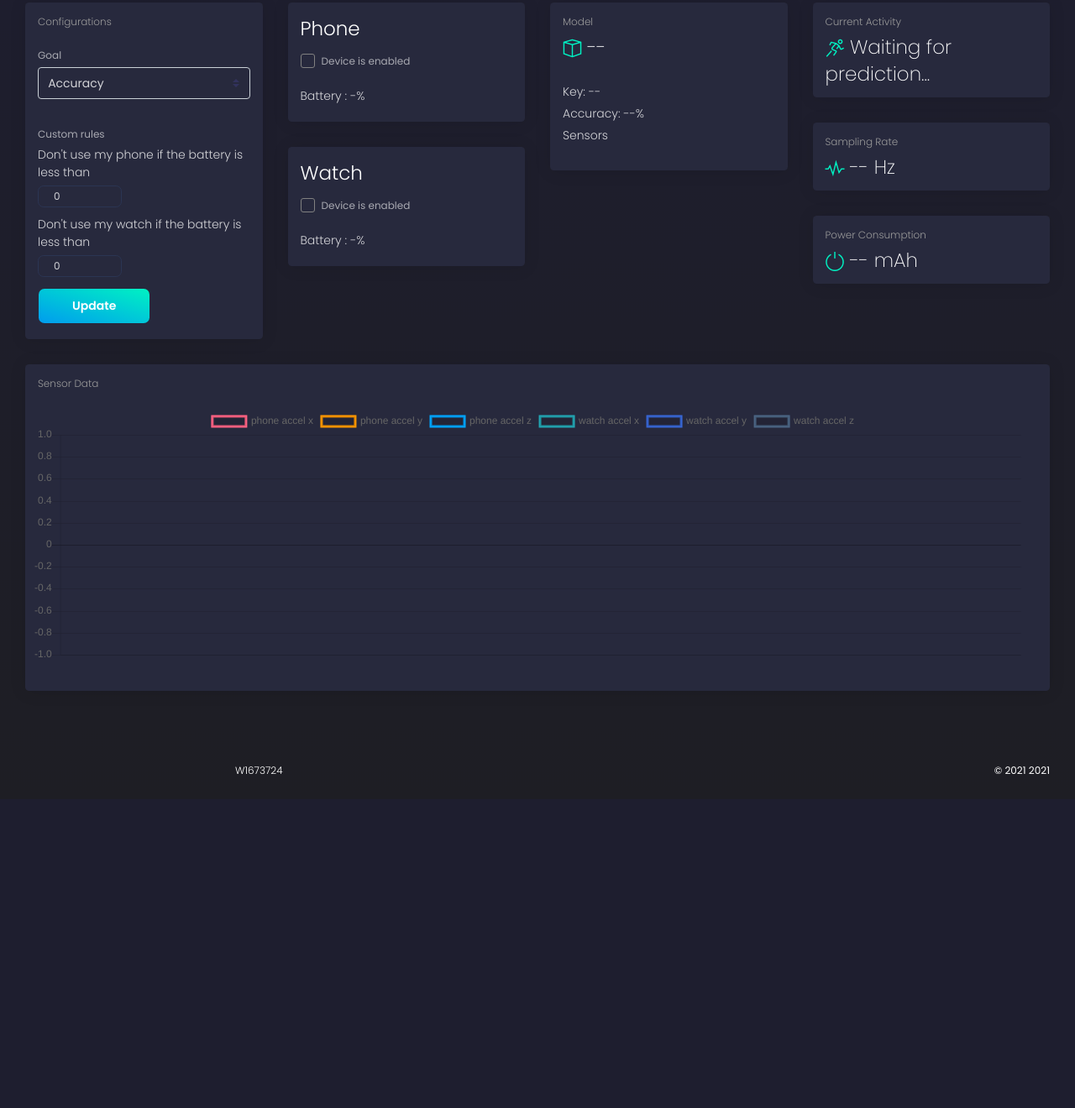
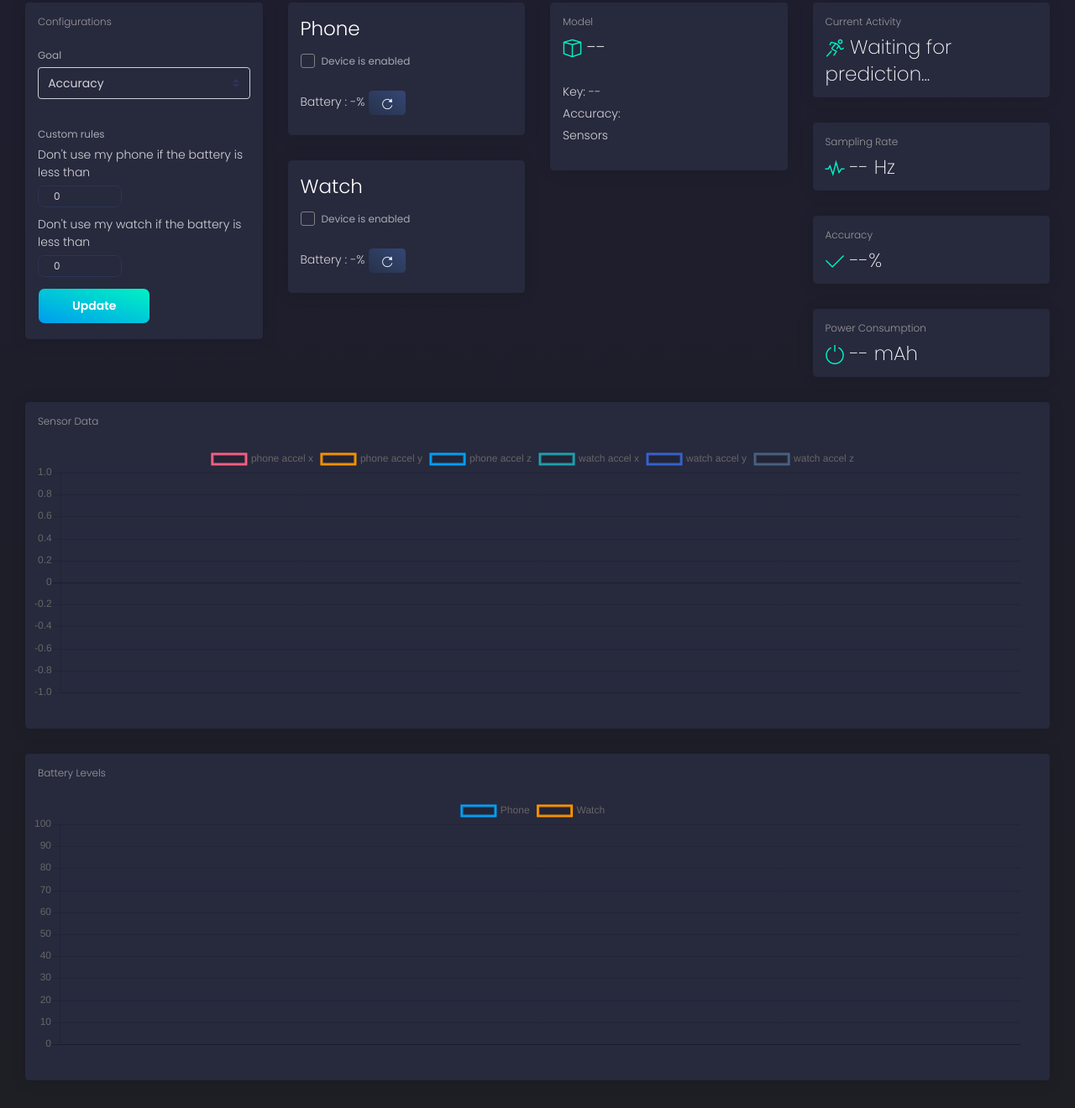
Before and after one commit to jayasanka-sack/adaptive-learning-manager, a plain HTML site: page application/static/dashboard.html in a window 1280 px wide. Shown: the part 77-1397 px from the top of the page at 84% size. Before the commit the page ends 1029 px from the top, so only its background shows below. Drawn offline with nearby package versions, Linux system fonts and the light colour scheme; no server answers.

Commit message:
Add battery level recharge facility

```diff
--- a/application/static/dashboard.html
+++ b/application/static/dashboard.html
@@ -57,12 +57,14 @@
                                 <label>Custom rules</label>
                                 <div class="form-group">
                                     <p>Don't use my phone if the battery is less than</p>
-                                    <input id="phone-min-battery" style="width: 100px" type="number" class="form-control form-control-sm"
+                                    <input id="phone-min-battery" style="width: 100px" type="number"
+                                           class="form-control form-control-sm"
                                            value="0">
                                 </div>
                                 <div class="form-group">
                                     <p>Don't use my watch if the battery is less than</p>
-                                    <input id="watch-min-battery" style="width: 100px" type="number" class="form-control form-control-sm"
+                                    <input id="watch-min-battery" style="width: 100px" type="number"
+                                           class="form-control form-control-sm"
                                            value="0">
                                 </div>
                                 <button class="btn btn-success" onclick="sendDeviceData()" type="button">Update</button>
@@ -85,7 +87,11 @@
                                         </label>
                                     </div>
                                     <br/>
-                                    <p>Battery : <span id="phone_battery">-</span>%</p>
+                                    <p>Battery : <span id="phone_battery">-</span>%
+                                    <button class="btn btn-sm" onclick="rechargeDevice('phone')">
+                                            <i class="tim-icons icon-refresh-01"></i>
+                                        </button>
+                                    </p>
                                 </div>
                             </div>
                         </div>
@@ -104,7 +110,12 @@
                                         </label>
                                     </div>
                                     <br/>
-                                    <p>Battery : <span id="watch_battery">-</span>%</p>
+                                    <p>
+                                        Battery : <span id="watch_battery">-</span>%
+                                        <button class="btn btn-sm" onclick="rechargeDevice('watch')">
+                                            <i class="tim-icons icon-refresh-01"></i>
+                                        </button>
+                                    </p>
                                 </div>
                             </div>
                         </div>
@@ -120,7 +131,7 @@
                         </div>
                         <div class="card-body">
                             <p>Key: <span id="model-key">--</span></p>
-                            <p>Accuracy: <span id="model-accuracy">--</span>%</p>
+                            <p>Accuracy: </p>
                             <p>Sensors</p>
                             <ul id="sensors">
                             </ul>
@@ -156,6 +167,18 @@
                         <div class="col-lg-12">
                             <div class="card">
                                 <div class="card-header">
+                                    <h5 class="card-category">Accuracy</h5>
+                                    <h3 class="card-title"><i class="tim-icons icon-check-2 text-success"></i>
+                                        <span id="model-accuracy">--</span>%
+                                    </h3>
+                                </div>
+                            </div>
+                        </div>
+                    </div>
+                    <div class="row">
+                        <div class="col-lg-12">
+                            <div class="card">
+                                <div class="card-header">
                                     <h5 class="card-category">Power Consumption</h5>
                                     <h3 class="card-title"><i class="tim-icons icon-button-power text-success"></i>
                                         <span id="energy">--</span> mAh
@@ -174,7 +197,21 @@
                         </div>
                         <div class="card-body">
                             <div class="chart-area">
-                                <canvas id="myChart"></canvas>
+                                <canvas id="chart-sensor-data"></canvas>
+                            </div>
+                        </div>
+                    </div>
+                </div>
+            </div>
+            <div class="row">
+                <div class="col-12">
+                    <div class="card card-chart">
+                        <div class="card-header ">
+                            <h5 class="card-category">Battery Levels</h5>
+                        </div>
+                        <div class="card-body">
+                            <div class="chart-area">
+                                <canvas id="chart-battery-data"></canvas>
                             </div>
                         </div>
                     </div>
--- a/application/static/index.js
+++ b/application/static/index.js
@@ -6,7 +6,10 @@ let watchX = [];
 let watchY = [];
 let watchZ = [];
 let lables = [];
+let phoneBattery = [];
+let watchBattery = [];
 let chart;
+let batteryChart;
 const activities = {
     "A": "walking",
     "B": "jogging",
@@ -16,7 +19,8 @@ const activities = {
 }
 
 $(document).ready(function () {
-    initializeChart();
+    initializeSensorChart();
+    initializeBatteryChart();
     // Connect to the Socket.IO server.
     socket = io();
 
@@ -55,7 +59,7 @@ $(document).ready(function () {
             $('#model-accuracy').text(model['accuracy']);
             $('#sensors').text('');
             model.sensors.forEach((sensor) => {
-               $('#sensors').append(`<li>${sensor}</li>`);
+                $('#sensors').append(`<li>${sensor}</li>`);
             });
         } else {
             $('#selectedModel').text('No suitable model available');
@@ -74,6 +78,9 @@ $(document).ready(function () {
     // Display Sensor data on the graph
     socket.on('sensor_data', function (msg, cb) {
         const data = JSON.parse(msg.data)[0];
+        const device_status = JSON.parse(msg.device_status);
+        $('#phone_battery').text(device_status.phone.battery.toFixed(1));
+        $('#watch_battery').text(device_status.watch.battery.toFixed(1));
         lables.push(data['timestamp']);
         phoneX.push(data['phone_accel_x']);
         phoneY.push(data['phone_accel_y']);
@@ -81,6 +88,8 @@ $(document).ready(function () {
         watchX.push(data['watch_accel_x']);
         watchY.push(data['watch_accel_y']);
         watchZ.push(data['watch_accel_z']);
+        phoneBattery.push(device_status.phone.battery);
+        watchBattery.push(device_status.watch.battery);
         if (lables.length > 300) {
             lables.shift();
             phoneX.shift();
@@ -89,11 +98,11 @@ $(document).ready(function () {
             watchX.shift();
             watchY.shift();
             watchZ.shift();
+            phoneBattery.shift();
+            watchBattery.shift();
         }
         chart.update();
-        const device_status = JSON.parse(msg.device_status);
-        $('#phone_battery').text(device_status.phone.battery.toFixed(1));
-        $('#watch_battery').text(device_status.watch.battery.toFixed(1));
+        batteryChart.update();
         if (cb)
             cb();
     });
@@ -104,9 +113,9 @@ $(document).ready(function () {
     });
 });
 
-const initializeChart = () => {
-    const ctx = document.getElementById('myChart').getContext('2d');
-    document.getElementById('myChart').height = 80;
+const initializeSensorChart = () => {
+    const ctx = document.getElementById('chart-sensor-data').getContext('2d');
+    document.getElementById('chart-sensor-data').height = 80;
     chart = new Chart(ctx, {
         type: 'line',
         // The data for the dataset
@@ -153,6 +162,48 @@ const initializeChart = () => {
     });
 }
 
+
+const initializeBatteryChart = () => {
+    const ctx = document.getElementById('chart-battery-data').getContext('2d');
+    document.getElementById('chart-battery-data').height = 80;
+    batteryChart = new Chart(ctx, {
+        type: 'line',
+        // The data for the dataset
+        data: {
+            labels: lables,
+            datasets: [
+                {
+                    label: 'Phone',
+                    borderColor: 'rgb(0,166,255)',
+                    fill: false,
+                    data: phoneBattery
+                },
+                {
+                    label: 'Watch',
+                    borderColor: 'rgb(255,152,0)',
+                    fill: false,
+                    data: watchBattery
+                }]
+        },
+        options: {
+            bezierCurve: true,
+            elements: {
+                point: {
+                    radius: 0
+                }
+            },
+            scales: {
+                yAxes: [{
+                    ticks: {
+                        suggestedMin: 0,
+                        suggestedMax: 100
+                    }
+                }]
+            }
+        }
+    });
+}
+
 const sendDeviceData = () => {
     // Prepare the contextual parameters
     const isPhoneAvailable = $('#phoneAvailability').is(":checked");
@@ -177,3 +228,7 @@ const sendDeviceData = () => {
     }
     socket.emit('device_status', data);
 }
+
+const rechargeDevice = (device) => {
+    socket.emit('recharge_device', device);
+}
```
Also changed, not shown: 1 other file.
